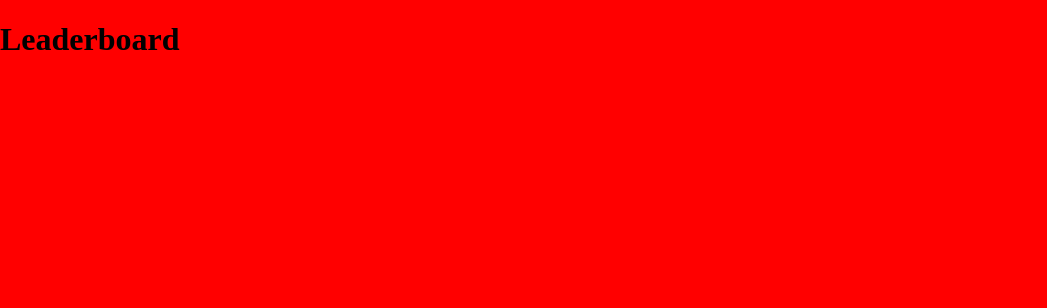
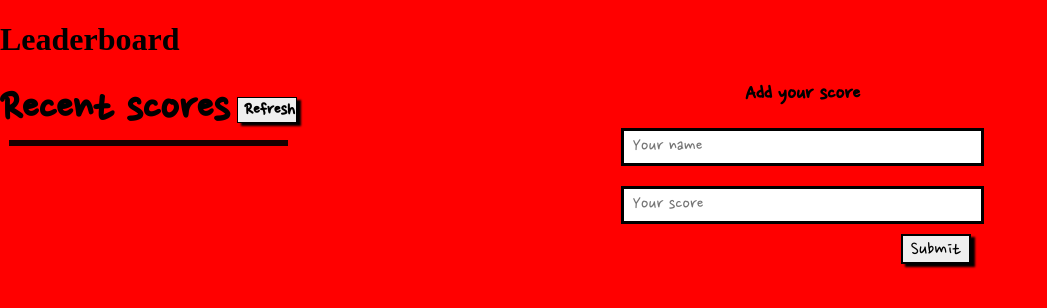
Before and after one commit to Bupilipili/Leaderboard, a website: page src/index.html in a window 1280 px wide. Shown: the whole page, without its empty margins (0-1047 px from the left). Drawn offline with Linux system fonts and the light colour scheme.

Commit message:
Update index.html

```diff
--- a/src/index.html
+++ b/src/index.html
@@ -11,6 +11,21 @@
 </head>
 <body>
     <h1>Leaderboard</h1>
-
+    <main class="content">
+    <article>
+   <div class="align">
+        <h2 class="table-title">Recent scores</h2>
+        <button type="button" class="refresh-button">Refresh</button>
+    </div>
+    <div class="table-section"></div>
+   </article>
+    <form class="form">
+        <h2 class="form-title">Add your score</h2><br>
+        <input class="input-field1" type="text" placeholder="Your name"/><br>
+        <input class="input-field2" type="number" placeholder="Your score" required/><br><br>
+        <button type="button" class="add-button">Submit</button>
+      </form>
+    </main>
+<script src="index.js"></script>
 </body>
 </html>
```
